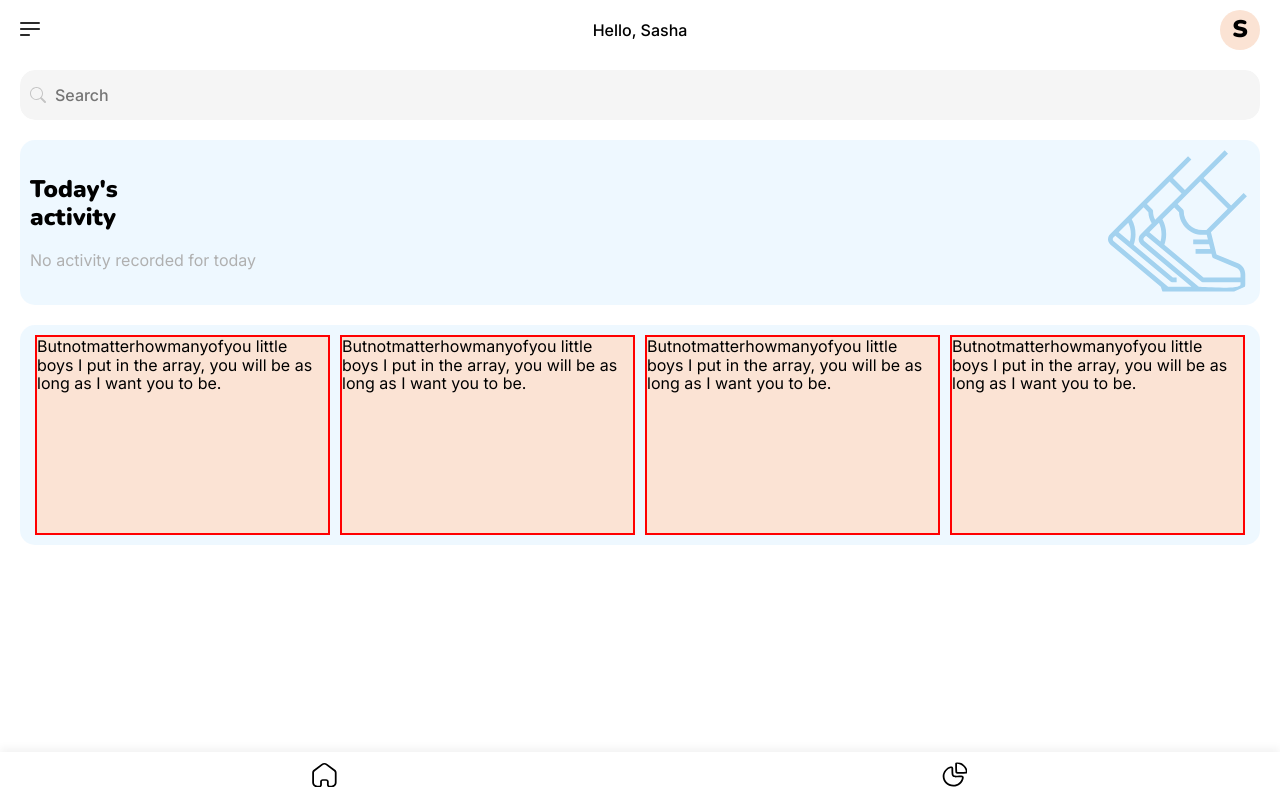
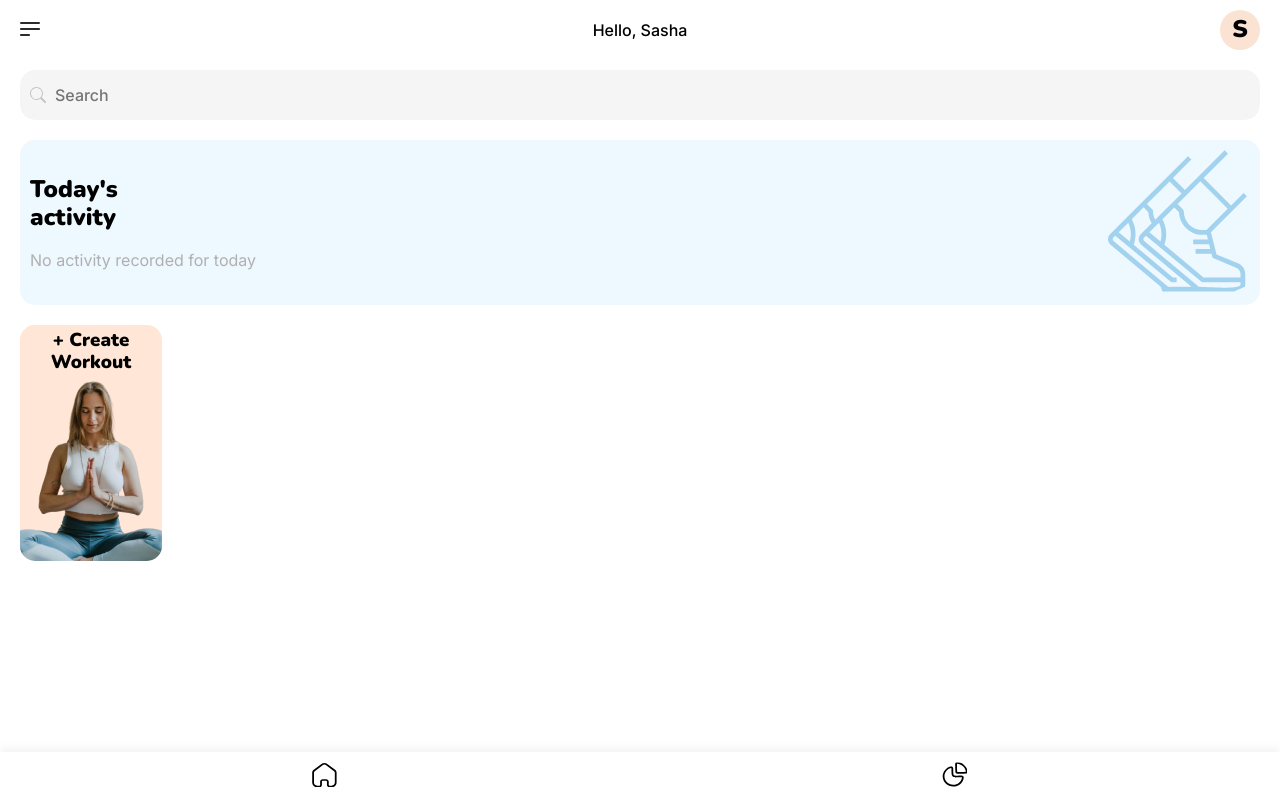
Before and after one commit to OZahnitko/exercise-tracker, a React (Create React App) app: page / in a window 1280 px wide. Built offline with nearby package versions, Linux system fonts and the light colour scheme.

Commit message:
create workout section/button

```diff
--- a/src/components/Homepage/components/HomepageWorkoutSelector/HomepageWorkoutSelector.tsx
+++ b/src/components/Homepage/components/HomepageWorkoutSelector/HomepageWorkoutSelector.tsx
@@ -1,29 +1,11 @@
-import { HomepageSection } from "..";
+import { WorkoutSegmentCreate } from "./components";
 import { Wrapper } from "./Styles";
+
 const HomepageWorkoutSelector = () => {
   return (
-    <HomepageSection>
-      <Wrapper>
-        {Array.from({ length: 4 })
-          .map((_, index) => index)
-          .map((index) => (
-            <div
-              key={index}
-              onClick={() => console.log("please world")}
-              style={{
-                background: "#FBE3D4",
-                border: "2px solid red",
-                height: "200px",
-
-                margin: "0 5px ",
-              }}
-            >
-              Butnotmatterhowmanyofyou little boys I put in the array, you will
-              be as long as I want you to be.
-            </div>
-          ))}
-      </Wrapper>
-    </HomepageSection>
+    <Wrapper>
+      <WorkoutSegmentCreate />
+    </Wrapper>
   );
 };
 
--- a/src/components/Homepage/components/HomepageWorkoutSelector/Styles.tsx
+++ b/src/components/Homepage/components/HomepageWorkoutSelector/Styles.tsx
@@ -2,4 +2,8 @@ import styled from "styled-components";
 
 export const Wrapper = styled.div`
   display: flex;
+
+  margin: 0 20px 0 0;
+
+  overflow: auto hidden;
 `;
--- /dev/null
+++ b/src/components/Homepage/components/HomepageWorkoutSelector/components/WorkoutSegmentCreate/Styles.tsx
@@ -0,0 +1,23 @@
+import styled from "styled-components";
+
+import background from "./img.png";
+
+export const Wrapper = styled.div`
+  background: url(${background});
+  background-color: #ffe6d6;
+  border-radius: 15px;
+
+  cursor: pointer;
+
+  flex-shrink: 0;
+
+  height: 236px;
+
+  margin: 0 0 0 20px;
+
+  padding-top: 5px;
+
+  text-align: center;
+
+  width: 142px;
+`;
--- /dev/null
+++ b/src/components/Homepage/components/HomepageWorkoutSelector/components/WorkoutSegmentCreate/WorkoutSegmentCreate.jsx
@@ -0,0 +1,12 @@
+import { Wrapper } from "./Styles";
+
+const WorkoutSegmentCreate = () => {
+  return (
+    <Wrapper>
+      <h3>+ Create</h3>
+      <h3>Workout</h3>
+    </Wrapper>
+  );
+};
+
+export default WorkoutSegmentCreate;
--- /dev/null
+++ b/src/components/Homepage/components/HomepageWorkoutSelector/components/WorkoutSegmentCreate/index.ts
@@ -0,0 +1 @@
+export { default as WorkoutSegmentCreate } from "./WorkoutSegmentCreate";
--- /dev/null
+++ b/src/components/Homepage/components/HomepageWorkoutSelector/components/index.ts
@@ -0,0 +1 @@
+export * from "./WorkoutSegmentCreate";
--- a/src/contracts/index.ts
+++ b/src/contracts/index.ts
@@ -10,6 +10,7 @@ export interface Data {
 export interface AppState {
   currentDate: string;
   initializing: boolean;
+  searchString: string;
   selectedDate: string | undefined;
 }
 
--- a/src/store/appSlice.ts
+++ b/src/store/appSlice.ts
@@ -7,6 +7,7 @@ import { RootState } from "./store";
 const initialState: AppState = {
   currentDate: DateTime.now().toISO(),
   initializing: true,
+  searchString: "",
   selectedDate: DateTime.now().toISO(),
 };
 
--- a/src/store/hooks.ts
+++ b/src/store/hooks.ts
@@ -1,4 +1,4 @@
-import { useEffect } from "react";
+import { useCallback, useEffect } from "react";
 import { TypedUseSelectorHook, useDispatch, useSelector } from "react-redux";
 
 import type { AppDispatch, RootState } from ".";
@@ -12,14 +12,17 @@ export const useOutsideClickListener = () => {
   const dispatch = useAppDispatch();
   const observedHtmlElements = useAppSelector(getObservedElements);
 
-  const handleClick = (e: MouseEvent) => {
-    for (const element of observedHtmlElements) {
-      if (!e.composedPath().includes(element.element)) {
-        dispatch(removeObservedElement(element));
-        element.callback();
+  const handleClick = useCallback(
+    (e: MouseEvent) => {
+      for (const element of observedHtmlElements) {
+        if (!e.composedPath().includes(element.element)) {
+          dispatch(removeObservedElement(element));
+          element.callback();
+        }
       }
-    }
-  };
+    },
+    [observedHtmlElements]
+  );
 
   useEffect(() => {
     window.addEventListener("click", handleClick);
--- a/src/theme/GlobalStyle.tsx
+++ b/src/theme/GlobalStyle.tsx
@@ -27,7 +27,7 @@ export const GlobalStyle = createGlobalStyle`
     width: 100%;
   }
 
-  h1, h2 {
+  h1, h2, h3 {
     margin: 0;
 
     font-family: "Nunito", sans-serif;
```
Also changed, not shown: src/components/Homepage/components/HomepageWorkoutSelector/components/WorkoutSegmentCreate/img.png (added).
